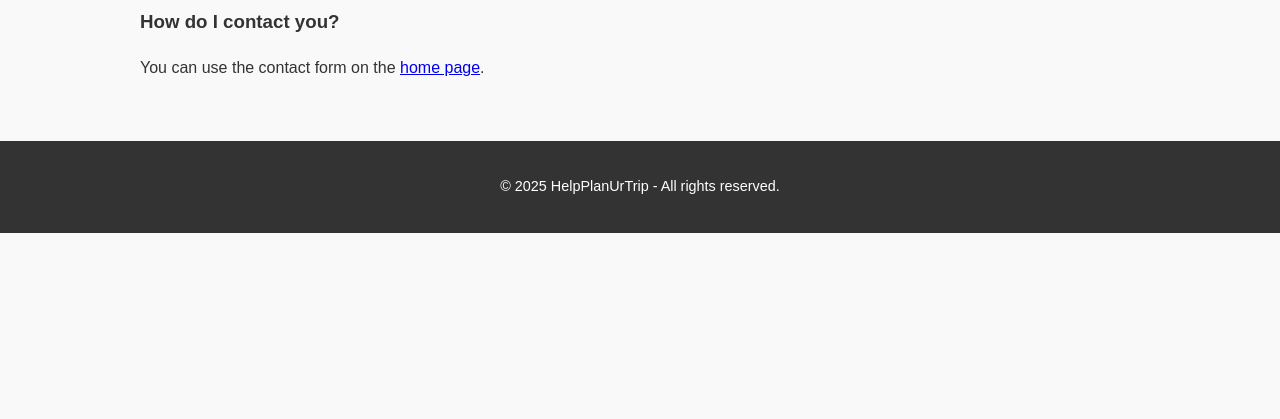
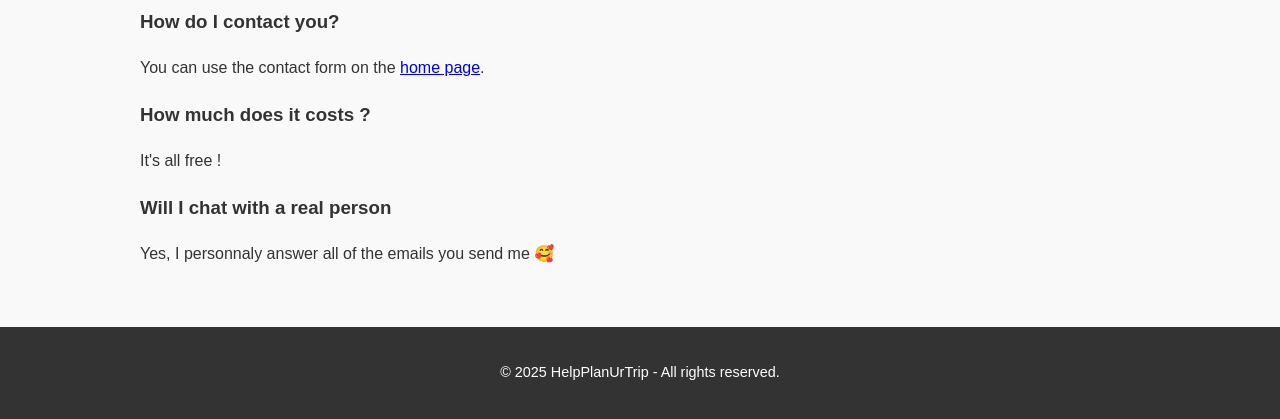
Before and after one commit to kokiko92/helpplanurtrip, a plain HTML site: page faq/index.html in a window 1280 px wide. Shown: the part 413-832 px from the top of the page. Before the commit the page ends 800 px from the top, so only its background shows below. Drawn offline with Linux system fonts and the light colour scheme.

Commit message:
Update index.html

```diff
--- a/faq/index.html
+++ b/faq/index.html
@@ -51,7 +51,11 @@
       <h2>Frequently Asked Questions</h2>
       <div class="question">
         <h3>How do I contact you?</h3>
-        <p>You can use the contact form on the <a href="../index.html#ancrage" class="cta-link">home page</a>.</p>
+            <p>You can use the contact form on the <a href="../index.html#ancrage" class="cta-link">home page</a>.</p>
+        <h3>How much does it costs ?</h3>
+            <p>It's all free !</p>
+        <h3>Will I chat with a real person</h3>
+            <p>Yes, I personnaly answer all of the emails you send me 🥰</p>
       </div>
     </section>
   </main>
```
